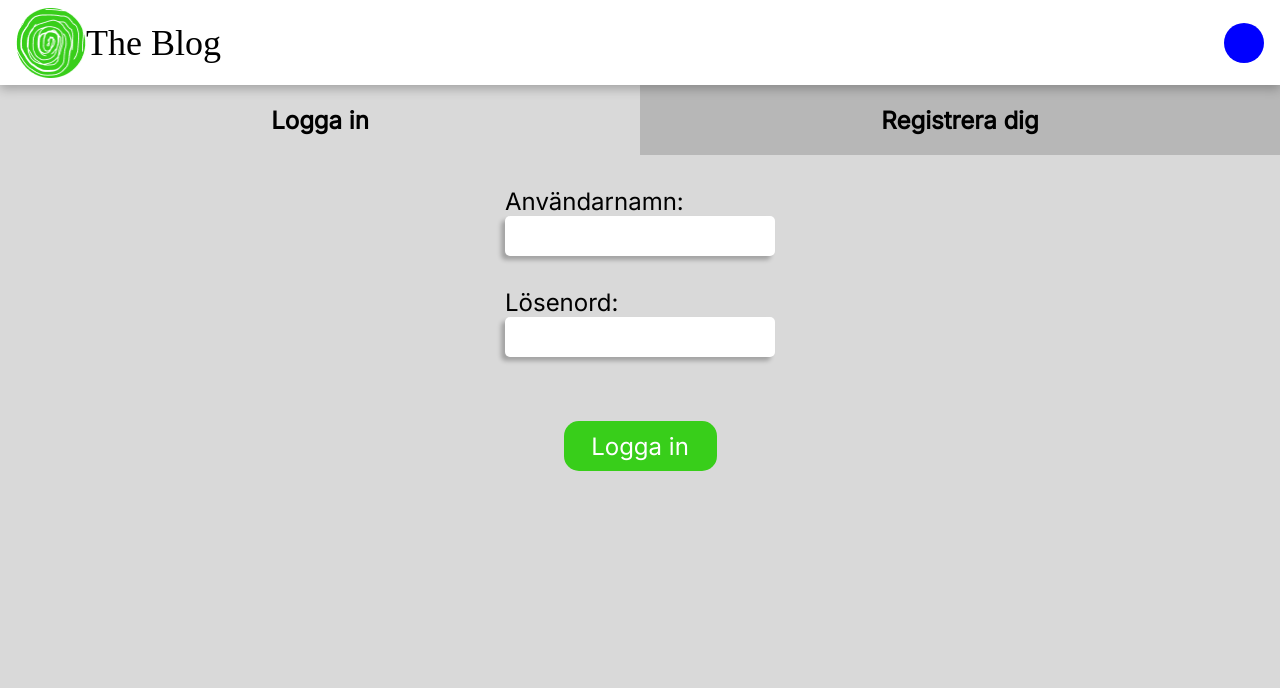
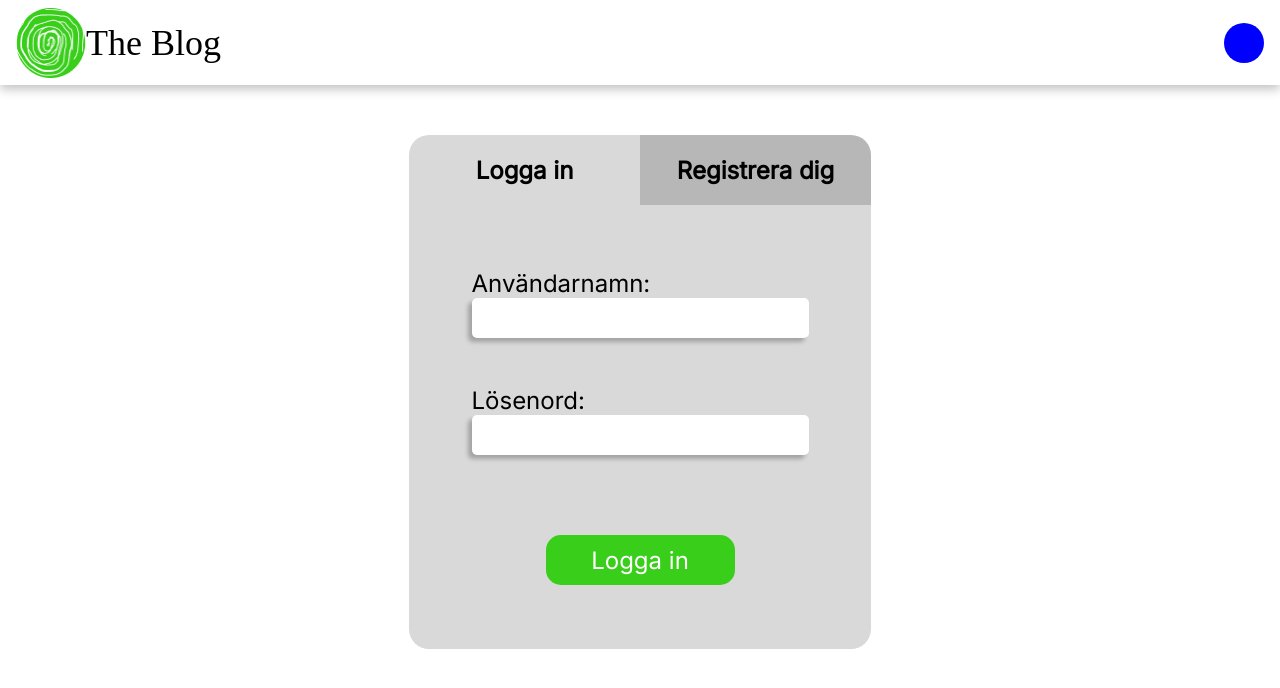
Before and after one commit to nils-nyberg/blog-express, a React (Vite) app in the folder frontend/: page /auth in a window 1280 px wide. Shown: the top 688 px of the page. Built offline with nearby package versions, Linux system fonts and the light colour scheme; a web font is replaced by a local one.

Commit message:
Finish initial UI for Auth page

```diff
--- a/frontend/src/routes/Auth.tsx
+++ b/frontend/src/routes/Auth.tsx
@@ -1,33 +1,34 @@
-import { useEffect, useState } from "react";
+import { useState } from "react";
 
 function Auth() {
   const [isLogin, setIsLogin] = useState(true);
   const [loginColor, setLoginColor] = useState("#d9d9d9");
   const [registerColor, setRegisterColor] = useState("#b7b7b7");
 
-  useEffect(() => {
-    if (isLogin) {
-      setLoginColor("#d9d9d9");
-      setRegisterColor("#b7b7b7");
-    } else {
-      setLoginColor("#b7b7b7");
-      setRegisterColor("#d9d9d9");
-    }
-  }, [isLogin]);
-
   return (
     <>
       <section className="auth-section">
+        <div className="auth-section__content">
           <div className="view">
             <h2
+              className="view__login"
               style={{ backgroundColor: loginColor }}
-            onClick={() => setIsLogin(true)}
+              onClick={() => {
+                setIsLogin(true);
+                setLoginColor("#d9d9d9");
+                setRegisterColor("#b7b7b7");
+              }}
             >
               Logga in
             </h2>
             <h2
+              className="view__register"
               style={{ backgroundColor: registerColor }}
-            onClick={() => setIsLogin(false)}
+              onClick={() => {
+                setIsLogin(false);
+                setLoginColor("#b7b7b7");
+                setRegisterColor("#d9d9d9");
+              }}
             >
               Registrera dig
             </h2>
@@ -43,7 +44,11 @@ function Auth() {
                   <label>Lösenord:</label>
                   <input className="form__text-input" type="password" />
                 </div>
-              <input className="form__submit" type="submit" value="Logga in" />
+                <input
+                  className="form__submit"
+                  type="submit"
+                  value="Logga in"
+                />
               </>
             ) : (
               <>
@@ -71,6 +76,7 @@ function Auth() {
               </>
             )}
           </form>
+        </div>
       </section>
     </>
   );
--- a/frontend/src/styles/main.css
+++ b/frontend/src/styles/main.css
@@ -72,37 +72,42 @@
   }
 }
 .auth-section {
+  display: flex;
+  flex-direction: column;
+}
+.auth-section__content {
   height: calc(100vh - var(--header-height-mobile));
-  display: flex;
+  display: inherit;
   flex-direction: column;
   color: #000;
 }
-
-.view {
-  display: flex;
+.auth-section .view {
+  display: inherit;
 }
-.view h2 {
+.auth-section .view h2 {
   display: inherit;
   align-items: center;
   justify-content: center;
   width: 50%;
   height: 70px;
+  cursor: pointer;
+  border: none;
 }
-
-.form {
-  display: flex;
+.auth-section .form {
+  display: inherit;
   flex: 1;
   flex-direction: column;
   align-items: center;
   padding-top: 2rem;
   background-color: #d9d9d9;
   font-size: 1.5rem;
+  border: none;
 }
-.form label {
+.auth-section .form label {
   display: block;
   font-weight: 500;
 }
-.form__text-input {
+.auth-section .form__text-input {
   font-size: 1rem;
   margin-bottom: 2rem;
   padding-left: 0.5rem;
@@ -112,7 +117,7 @@
   width: 270px;
   box-shadow: -4px 4px 4px 0 rgba(0, 0, 0, 0.25);
 }
-.form__submit {
+.auth-section .form__submit {
   background-color: #38ce1a;
   color: #fff;
   font-weight: 500;
@@ -122,9 +127,39 @@
   width: 153px;
   margin-top: 2rem;
   font-size: 1.5rem;
+  cursor: pointer;
 }
-.form__submit:hover {
+.auth-section .form__submit:hover {
   border: 5px solid #38aa1a;
 }
 
+@media (width >= 700px) {
+  .auth-section {
+    align-items: center;
+  }
+  .auth-section__content {
+    margin-top: 50px;
+    width: 462px;
+    height: fit-content;
+  }
+  .auth-section .view__login {
+    border-radius: 20px 0 0 0;
+  }
+  .auth-section .view__register {
+    border-radius: 0 20px 0 0;
+  }
+  .auth-section .form {
+    flex: 0;
+    padding: 4rem;
+    border-radius: 0 0 20px 20px;
+  }
+  .auth-section .form__text-input {
+    width: 337px;
+    margin-bottom: 3rem;
+  }
+  .auth-section .form__submit {
+    width: 189px;
+  }
+}
+
 /*# sourceMappingURL=main.css.map */
--- a/frontend/src/styles/sass/auth.scss
+++ b/frontend/src/styles/sass/auth.scss
@@ -1,12 +1,16 @@
 .auth-section {
+  display: flex;
+  flex-direction: column;
+
+  &__content {
     height: calc(100vh - var(--header-height-mobile));
-  display: flex;
+    display: inherit;
     flex-direction: column;
     color: #000;
   }
 
   .view {
-  display: flex;
+    display: inherit;
 
     h2 {
       display: inherit;
@@ -14,17 +18,20 @@
       justify-content: center;
       width: 50%;
       height: 70px;
+      cursor: pointer;
+      border: none;
     }
   }
 
   .form {
-  display: flex;
+    display: inherit;
     flex: 1;
     flex-direction: column;
     align-items: center;
     padding-top: 2rem;
     background-color: #d9d9d9;
     font-size: 1.5rem;
+    border: none;
 
     label {
       display: block;
@@ -52,9 +59,49 @@
       width: 153px;
       margin-top: 2rem;
       font-size: 1.5rem;
+      cursor: pointer;
 
       &:hover {
         border: 5px solid #38aa1a;
       }
     }
   }
+}
+
+
+@media (width >= 700px) {
+  .auth-section {
+    align-items: center;
+
+    &__content {
+      margin-top: 50px;
+      width: 462px;
+      height: fit-content;
+    }
+
+    .view {
+      &__login {
+        border-radius: 20px 0 0 0;
+      }
+
+      &__register {
+        border-radius: 0 20px 0 0;
+      }
+    }
+
+    .form {
+      flex: 0;
+      padding: 4rem;
+      border-radius: 0 0 20px 20px;
+
+      &__text-input {
+        width: 337px;
+        margin-bottom: 3rem;
+      }
+
+      &__submit {
+        width: 189px;
+      }
+    }
+  }
+}
```
Lines whose indentation alone changed are shown as unchanged.
